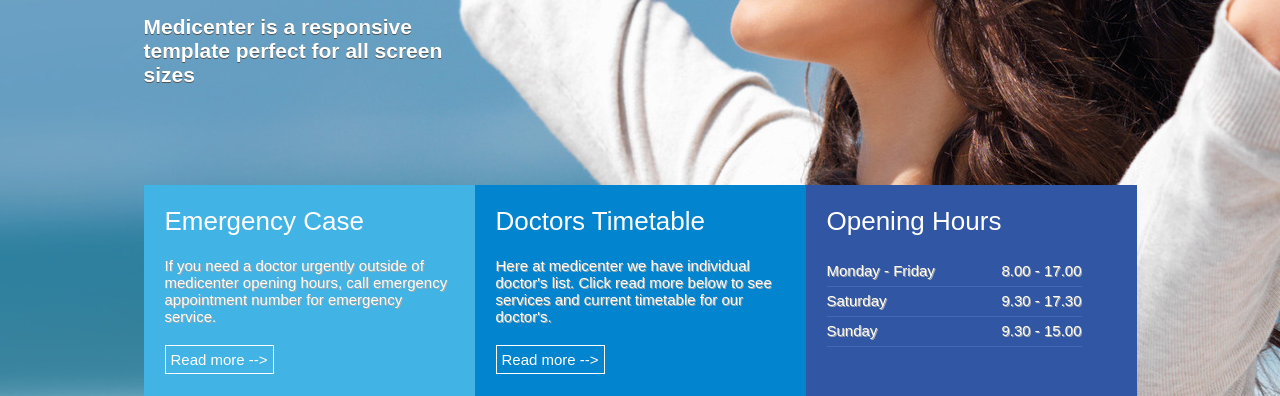
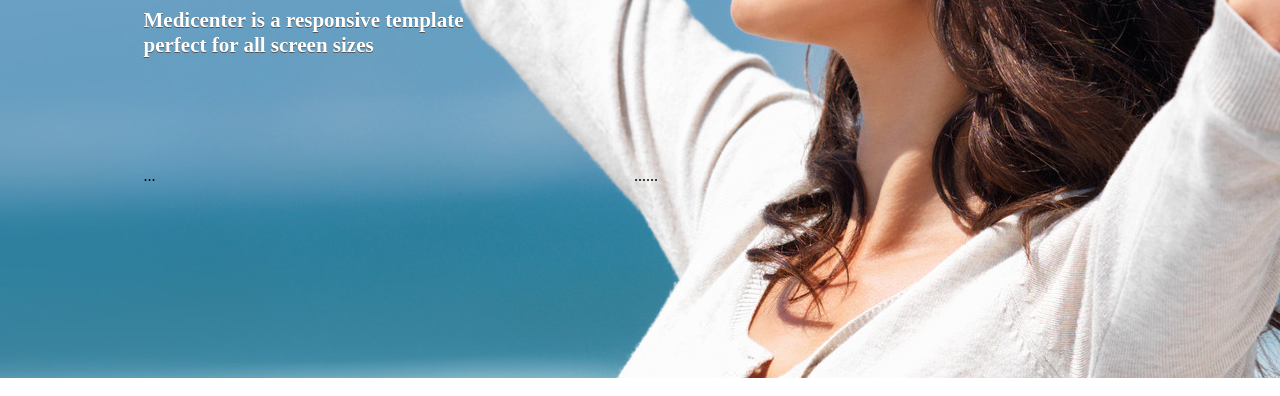
Before and after one commit to gabriel1435/Medicenter, a plain HTML site: page index.html in a window 1280 px wide. Shown: the part 414-810 px from the top of the page. Drawn offline with Linux system fonts and the light colour scheme.

Commit message:
Coloquei aspas

```diff
--- a/assets/css/template.css
+++ b/assets/css/template.css
@@ -1,7 +1,3 @@
-* {
-    font-family: Arial;
-}
-
 body{
     margin: 0;
     height: 0;
@@ -99,66 +95,6 @@ nav .active a, nav a:hover {
     display: flex;
 }
 
-.banner1, .banner3, .banner2 {
+.banner1, .banner, .banner3 {
     flex: 1;
-    color: #fff;
-    padding: 21px;
 }
-
-.banner1 {
-    background-color: #42b3e5;
-}
-
-.banner2 {
-    background-color: #0384ce;
-}
-
-.banner3 {
-    background-color: #3156a3;
-}
-
-.banner_title {
-    font-size: 26px;
-}
-
-.banner_desc {
-    font-size: 15px;
-    margin-top: 20px;
-    margin-bottom: 20px;
-    text-shadow: 1px 1px 0px #aaa;
-    display: flex;
-    flex-direction: column;
-}
-
-.banner-options a {
-    display: inline-block;
-    border: 1px solid #fff;
-    padding: 5px;
-    text-decoration: none;
-    color: #fff;
-    font-size: 15px;
-}
-
-.list {
-    width: 255px;
-    display: flex;
-    justify-content: space-between;
-}
-
-.list2 {
-    width: 255px;
-    display: flex;
-    justify-content: space-between
-}
-
-.list3 {
-    width: 255px;
-    display: flex;
-    justify-content: space-between;
-}
-
-.banner_desc .list, .banner_desc .list2, .banner_desc .list3 {
-    margin-top: 5px;
-    padding-bottom: 7px;
-    border-bottom: 1px solid #4468b2;
-}
--- a/index.html
+++ b/index.html
@@ -2,7 +2,7 @@
 <html lang="pt-BR">
     <head>
         <meta charset="UTF-8">
-        <meta name="viewport" content="width=device-width>
+        <meta name="viewport" content="width=device-width">
         <title>MediCenter</title>
         <link rel="stylesheet" href="assets/css/template.css" type="text/css">
     </head>
@@ -37,36 +37,15 @@
                 </div>
                 <div class="banner-options">
                     <div class="banner1">
-                        <div class="banner_title">Emergency Case</div>
-                        <div class="banner_desc">If you need a doctor urgently outside of medicenter opening hours, call emergency appointment number for emergency service.</div>
-                        <a href="">Read more  --></a>
+                        ...
                     </div>
 
                     <div class="banner2">
-                        <div class="banner_title">Doctors Timetable</div>
-                        <div class="banner_desc">Here at medicenter we have individual doctor's list. Click read more below to see services and current timetable for our doctor's.</div>
-                        <a href="">Read more  --></a>
+                        ...
                     </div>
 
                     <div class="banner3">
-                        <div class="banner_title">Opening Hours</div>
-                        <div class="banner_desc">
-                        <div class="list">
-                            Monday - Friday
-                            <div class="hours1">8.00 - 17.00</div>
-                        </div>
-
-                        <div class="list2">
-                            Saturday
-                            <div class="hours2">9.30 - 17.30</div>
-                        </div>
-
-                        <div class="list3">
-                            Sunday
-                            <div class="hours3">9.30 - 15.00</div>
-                        </div>
-
-                        </div>
+                        ...
                     </div>
                 </div>
             </div>
```
